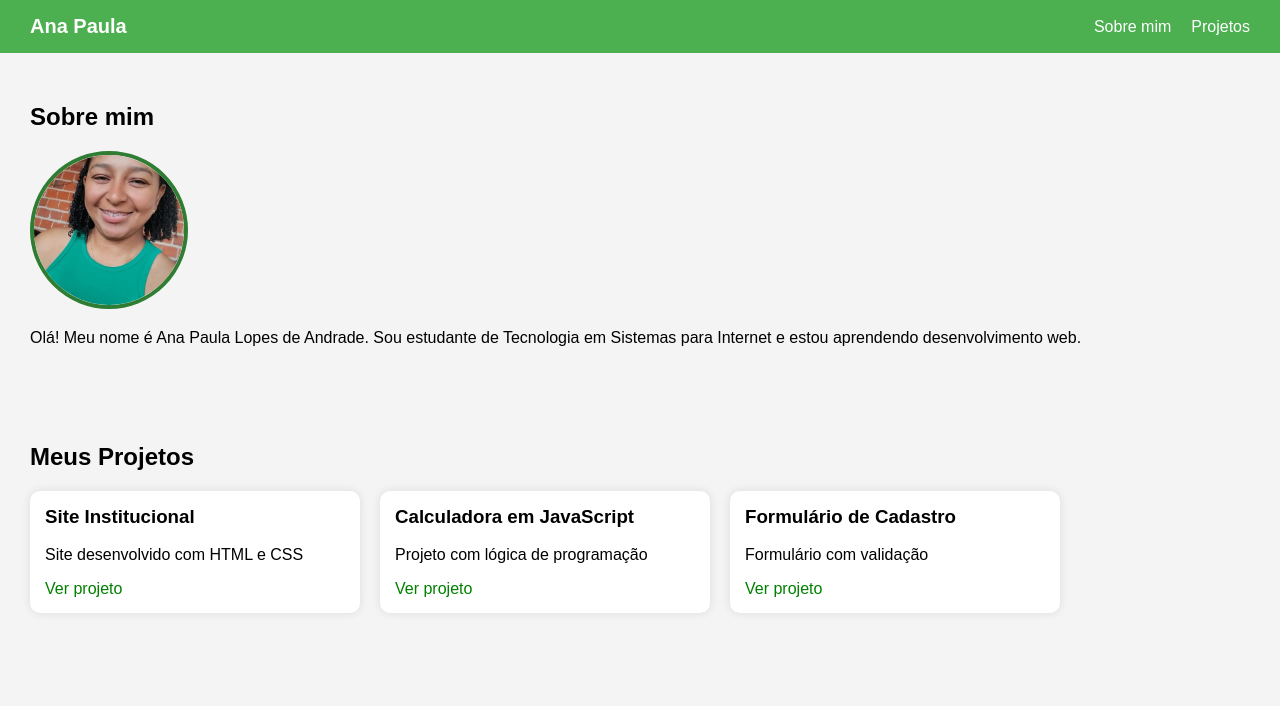
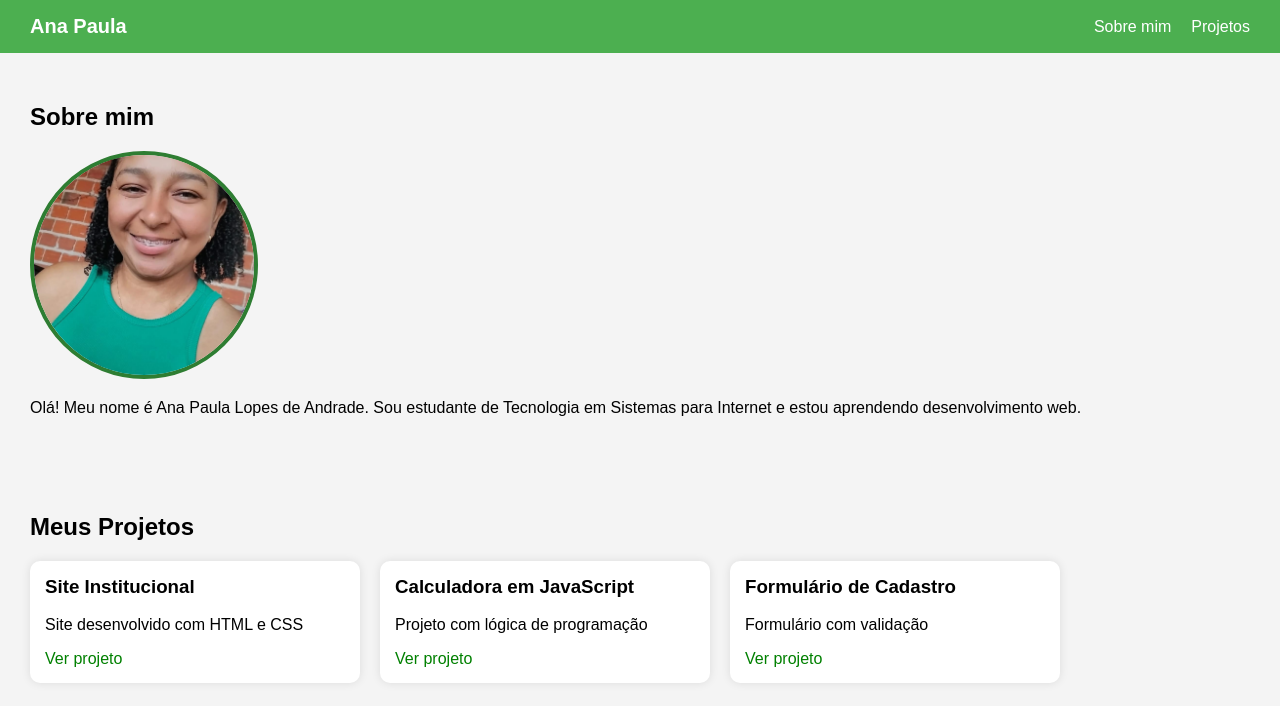
Before and after one commit to paullinhapp222-cmyk/portifolio-react, a React (Create React App) app: page / in a window 1280 px wide. Shown: the top 706 px of the page. Built offline with nearby package versions, Linux system fonts and the light colour scheme.

Commit message:
Update App.css

```diff
--- a/src/App.css
+++ b/src/App.css
@@ -40,8 +40,8 @@ section {
 
 /* FOTO */
 .foto {
-  width: 150px;
-  height: 150px;
+  width: 220px;
+  height: 220px;
   border-radius: 50%;
   object-fit: cover;
   border: 4px solid #2e7d32;
```
